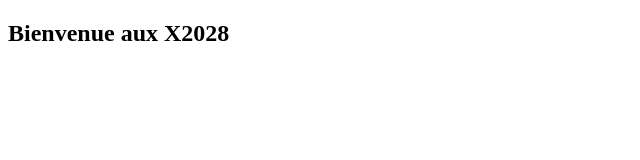
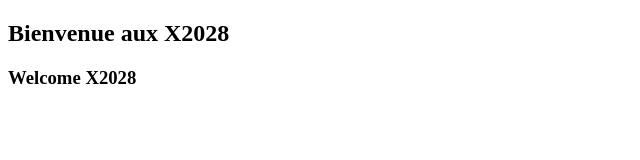
Before and after one commit to DarylNoupik/TDX2028, a plain HTML site: page index.html in a window 1280 px wide. Shown: the whole page, without its empty margins (0-640 px from the left). Drawn offline with Linux system fonts and the light colour scheme.

Commit message:
modification_du_fichier_index

```diff
--- a/index.html
+++ b/index.html
@@ -8,6 +8,7 @@
   <body>
     <div class="main">
       <h2>Bienvenue aux X2028</h2>
+      <h3>Welcome X2028</h3>
     </div>
   </body>
 </html>
```
